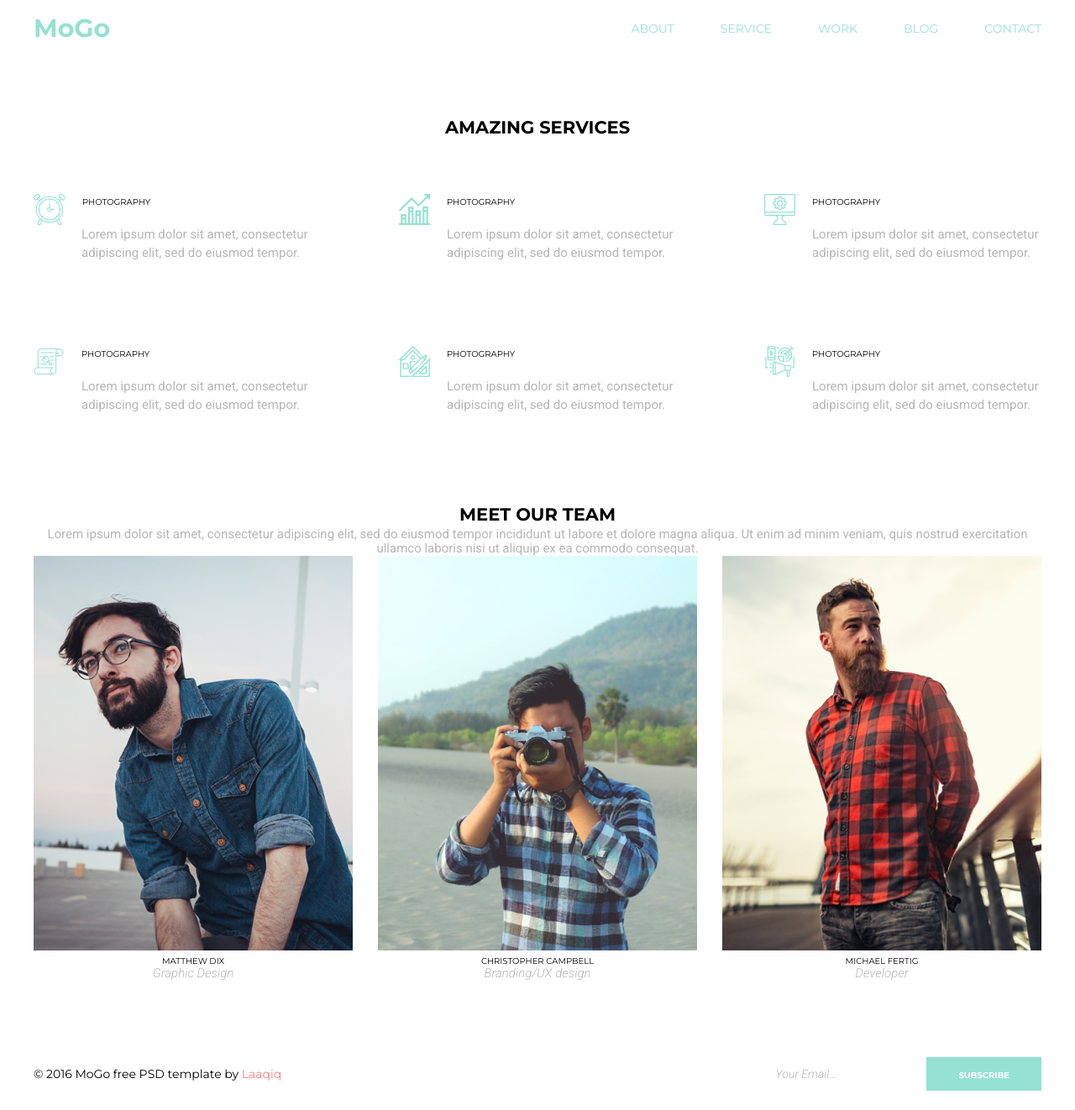
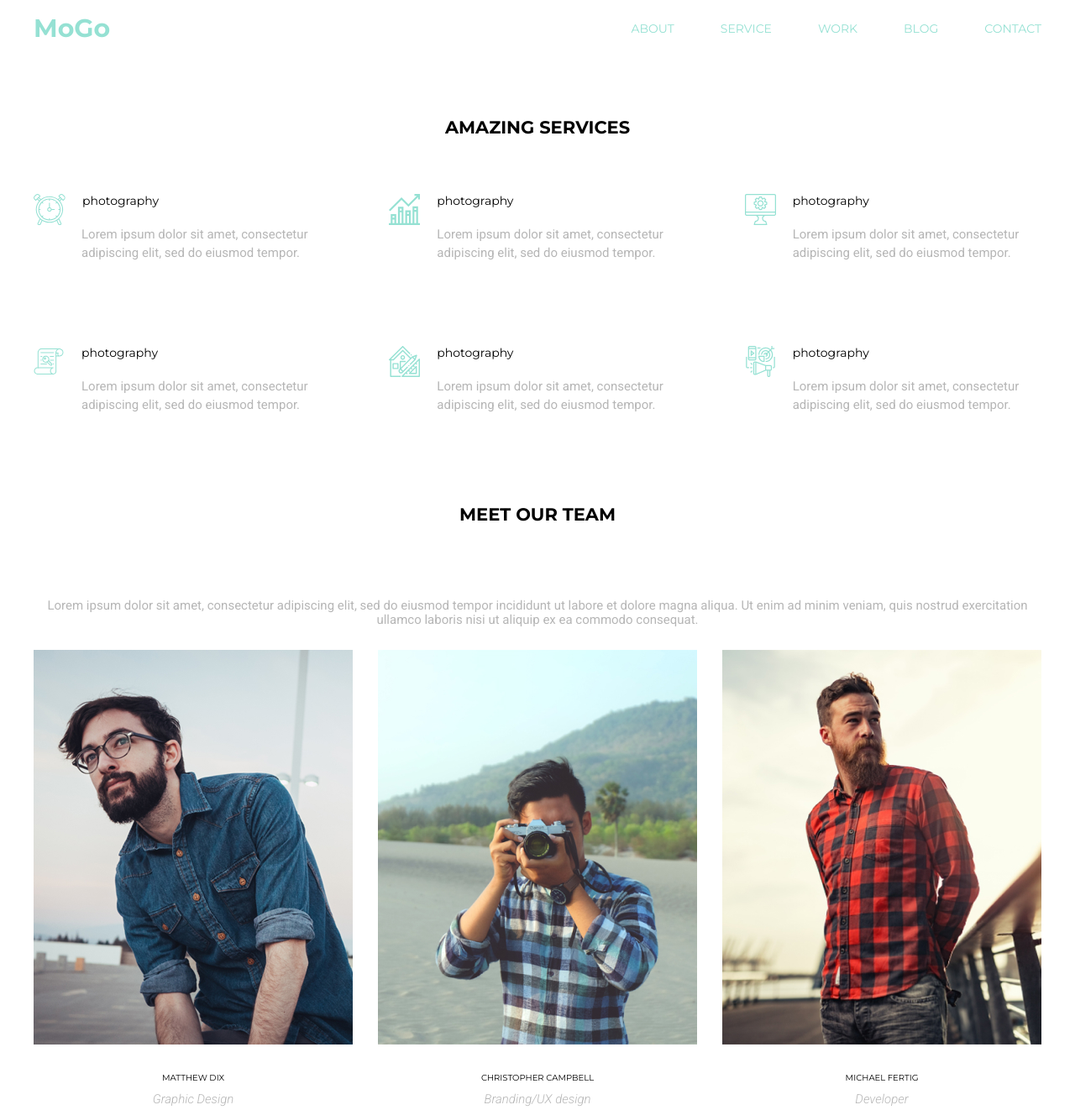
Before and after one commit to vovatrohymenko/fe-39_mogo, a plain HTML site: page index.html in a window 1280 px wide. Shown: the top 1322 px of the page at 84% size. Drawn offline with nearby package versions, Linux system fonts and the light colour scheme.

Commit message:
допрацювання flex

```diff
--- a/index.html
+++ b/index.html
@@ -49,11 +49,13 @@
           <div class="services-cards">
             <article class="service">
               <div class="services-heading">
+                <div class="service-photo">
                   <img
                     class="service-photo"
                     src="./src/images/services/icon-1.svg"
                     alt="Clock"
                   />
+                </div>
                 <h3 class="service-title">photography</h3>
               </div>
               <p class="service-text">
@@ -63,11 +65,13 @@
             </article>
             <article class="service">
               <div class="services-heading">
+                <div class="service-photo">
                   <img
                     class="service-photo"
                     src="./src/images/services/icon-2.svg"
                     alt="Clock"
                   />
+                </div>
                 <h3 class="service-title">photography</h3>
               </div>
               <p class="service-text">
@@ -77,11 +81,13 @@
             </article>
             <article class="service">
               <div class="services-heading">
+                <div class="service-photo">
                   <img
                     class="service-photo"
                     src="./src/images/services/icon-3.svg"
                     alt="Clock"
                   />
+                </div>
                 <h3 class="service-title">photography</h3>
               </div>
               <p class="service-text">
@@ -91,11 +97,13 @@
             </article>
             <article class="service">
               <div class="services-heading">
+                <div class="service-photo">
                   <img
                     class="service-photo"
                     src="./src/images/services/icon-4.svg"
                     alt="Clock"
                   />
+                </div>
                 <h3 class="service-title">photography</h3>
               </div>
               <p class="service-text">
@@ -105,11 +113,13 @@
             </article>
             <article class="service">
               <div class="services-heading">
+                <div class="service-photo">
                   <img
                     class="service-photo"
                     src="./src/images/services/icon-5.svg"
                     alt="Clock"
                   />
+                </div>
                 <h3 class="service-title">photography</h3>
               </div>
               <p class="service-text">
@@ -119,11 +129,13 @@
             </article>
             <article class="service">
               <div class="services-heading">
+                <div class="service-photo">
                   <img
                     class="service-photo"
                     src="./src/images/services/icon-6.svg"
                     alt="Clock"
                   />
+                </div>
                 <h3 class="service-title">photography</h3>
               </div>
               <p class="service-text">
--- a/src/css/style.css
+++ b/src/css/style.css
@@ -22,7 +22,10 @@ body {
   margin-left: auto;
   margin-right: auto;
 }
-
+img {
+  display: block;
+  width: 100%;
+}
 /*=======================HEADER=========================================*/
 .header {
   padding-top: 17px;
@@ -54,15 +57,9 @@ body {
 .services {
   padding-bottom: 100px;
 }
-.services-cards {
-  display: flex;
-  flex-wrap: wrap;
-  justify-content: space-between;
-  row-gap: 100px;
-}
 
 .service {
-  max-width: 330px;
+  flex-basis: calc((100% - 140px) / 3);
 }
 .services-heading {
   display: flex;
@@ -73,10 +70,13 @@ body {
   font-weight: 700;
   font-variant: all-small-caps;
   text-align: center;
-  padding-bottom: 65px;
+  margin-bottom: 65px;
 }
-.service-title {
-  font-variant: small-caps;
+.services-cards {
+  display: flex;
+  flex-wrap: wrap;
+  justify-content: space-between;
+  row-gap: 100px;
 }
 .service-text {
   color: var(--colorTextSecondary);
@@ -89,26 +89,35 @@ body {
 .team {
   padding-bottom: 80px;
 }
+.teammete-photo {
+  margin-bottom: 30px;
+}
 
 .team-title {
   font-size: 30px;
   font-weight: 700;
   font-variant: all-small-caps;
   text-align: center;
+  margin-bottom: 85px;
 }
 .team-text {
   color: var(--colorTextSecondary);
   text-align: center;
   font-family: var(--fontTextSecondary);
   font-size: 15px;
+  margin-bottom: 27px;
 }
 .team-members {
   display: flex;
   gap: 30px;
 }
+.teammete {
+  flex-basis: calc((100%-60px) / 3);
+}
 .teammete-name {
   font-variant: all-small-caps;
   text-align: center;
+  margin-bottom: 11px;
 }
 .teammete-role {
   color: var(--colorTextSecondary);
@@ -117,6 +126,7 @@ body {
   font-size: 15px;
   font-style: italic;
   font-weight: 300;
+  margin-bottom: 80px;
 }
 /*========================FOOTER===============================================*/
 
```
Lines whose indentation alone changed are shown as unchanged.
